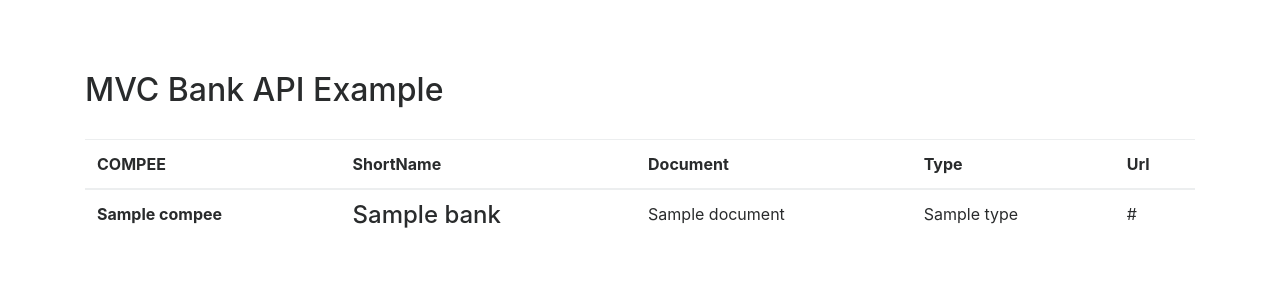
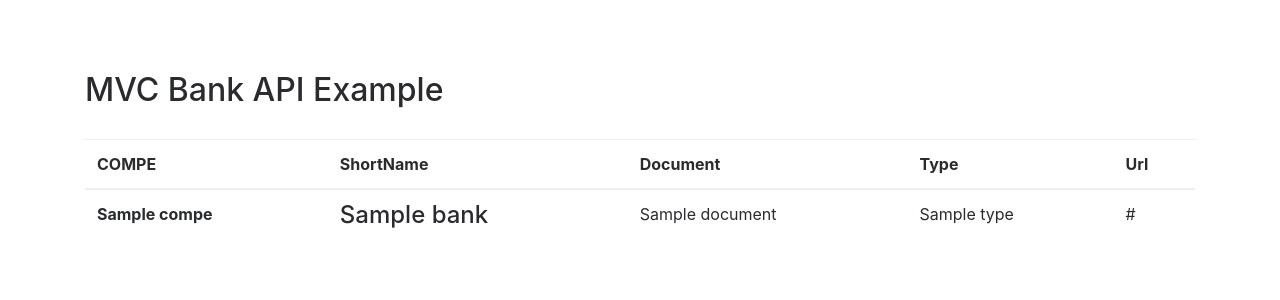
Before and after one commit to BPernes/Pratica1-_Arquit_Aplic_Web, a Node project: template src/views/index.ejs in a window 1280 px wide. Shown: the top 300 px of the page. Run offline with Node 20 templates, Linux system fonts and the light colour scheme; the template is opened without the code that fills it: most values are stand-ins (such as "Sample title", 1, 10 or a date in 2020).

Commit message:
refactor: typo correction on the view file

```diff
--- a/src/views/index.ejs
+++ b/src/views/index.ejs
@@ -14,7 +14,7 @@
       <table class="table table-dark">
         <thead>
           <tr>
-            <th scope="col">COMPEE</th>
+            <th scope="col">COMPE</th>
             <th scope="col">ShortName</th>
             <th scope="col">Document</th>
             <th scope="col">Type</th>
@@ -25,7 +25,7 @@
       <% if (banks.length > 0) { %>
           <% for(var i = 0; i < banks.length; i++) {%>
             </tr>
-              <th scope="row"><%= banks[i].COMPEE %></th>
+              <th scope="row"><%= banks[i].COMPE %></th>
               <td><h4 ><%= banks[i].ShortName %></h4></td>
               <td><%= banks[i].Document %></td>
               <td><%= banks[i].Type %></td>
```
